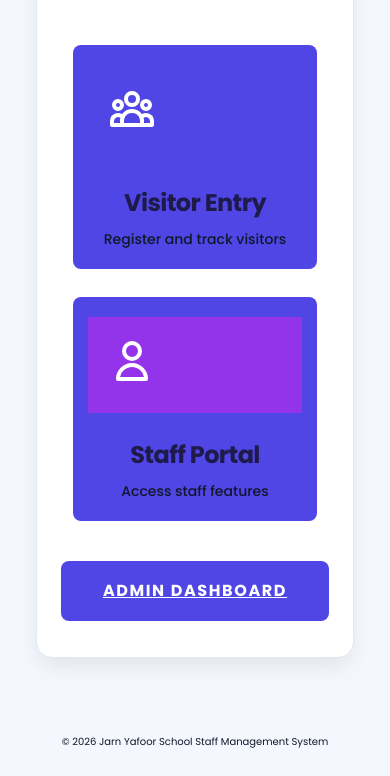
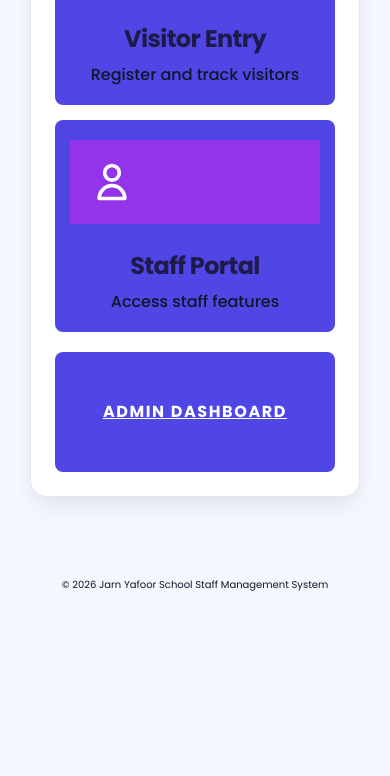
Before and after one commit to asifskefs-a11y/JYSLOGINPORTAL, a plain HTML site: page index.html in a window 390 px wide. Shown: the part 470-1246 px from the top of the page. After the commit the page ends 1122 px from the top, so only its background shows below. Drawn offline with nearby package versions, Linux system fonts and the light colour scheme.

Commit message:
Add files via upload

```diff
--- a/index.html
+++ b/index.html
@@ -543,14 +543,34 @@
             right: auto !important;
             bottom: auto !important;
             float: none !important;
+            height: auto !important;
           }
 
-          /* 3. Main Wrapper Padding & Vertical Stacking */
-          .main-wrapper, .container, .portal-container, .portal-options {
+          /* 3. Landing Page Specific Fixes */
+          #view-landing {
+              display: block !important;
+              padding: 20px 10px !important;
+              overflow-y: auto !important;
+          }
+          #view-landing h1 { font-size: 1.8rem !important; margin-bottom: 8px !important; }
+          #view-landing p { font-size: 1rem !important; }
+          #view-landing header { margin-bottom: 30px !important; }
+          #view-landing .w-24 { width: 70px !important; height: 70px !important; }
+
+          .portal-container {
+              width: 100% !important;
+              padding: 20px !important;
+              margin: 0 !important;
+              box-shadow: none !important;
+              border: none !important;
+              gap: 20px !important;
+          }
+
+          .portal-options {
             display: flex !important;
             flex-direction: column !important;
-            padding: 12px !important;
-            gap: 16px !important;
+            gap: 15px !important;
+            margin-top: 0 !important;
           }
 
           /* 4. Fix Cards & Buttons (Icon + Text vertical stack) */
@@ -560,18 +580,18 @@
             align-items: center !important;
             justify-content: center !important;
             padding: 20px 15px !important;
-            margin: 0 0 12px 0 !important;
+            margin: 0 !important;
             height: auto !important; /* Let content dictate height */
-            min-height: auto !important;
+            min-height: 120px !important;
             gap: 10px !important;
           }
 
           /* 5. Fix Icons Overlapping Text */
           .card img, .card svg, .card i, .portal-card svg, .portal-card img, button[onclick*="showView"] svg, button[onclick*="showView"] img, .stat-card i, .task-card img {
             position: static !important;
-            margin: 0 0 8px 0 !important;
-            width: 48px !important;
-            height: 48px !important;
+            margin: 0 !important;
+            width: 44px !important;
+            height: 44px !important;
           }
 
           .card h1, .card h2, .card h3, .card p, .card span, button[onclick*="showView"] span, button[onclick*="showView"] p, .stat-card h3, .stat-card p {
```
